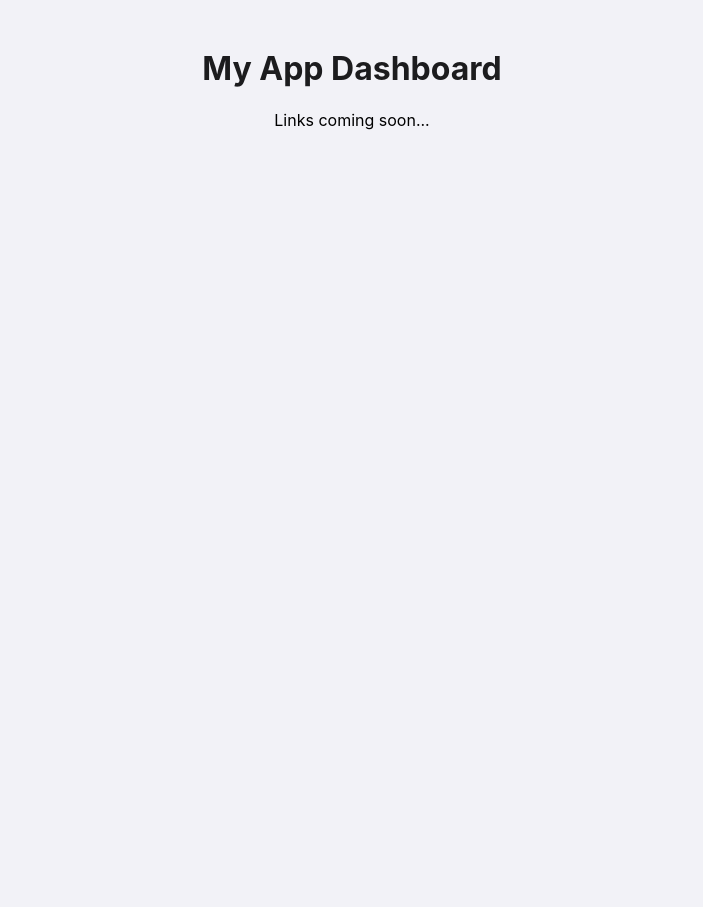
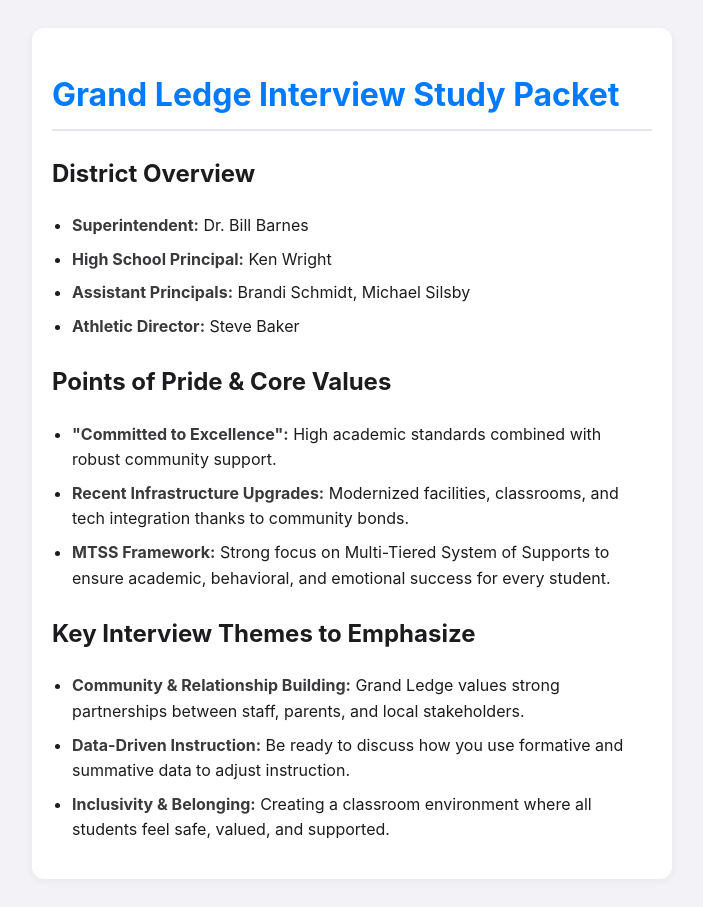
Before and after one commit to torourkeus/torourkeus.github.io, a plain HTML site: page index.html in a window 1280 px wide. Shown: the whole page, without its empty margins (288-991 px from the left). Before the commit the page ends 800 px from the top, so only its background shows below. Drawn offline with Linux system fonts and the light colour scheme.

Commit message:
Update index.html

```diff
--- a/index.html
+++ b/index.html
@@ -3,36 +3,42 @@
 <head>
     <meta charset="UTF-8">
     <meta name="viewport" content="width=device-width, initial-scale=1.0">
-    <title>My Mobile Apps</title>
+    <title>Grand Ledge Study Packet</title>
     <style>
-        body {
-            font-family: -apple-system, sans-serif;
-            background-color: #f2f2f7;
-            padding: 20px;
-            text-align: center;
-        }
-        h1 {
-            color: #1c1c1e;
-        }
-        .app-link {
-            display: block;
-            background: white;
-            padding: 15px;
-            margin: 10px auto;
-            max-width: 300px;
-            border-radius: 10px;
-            text-decoration: none;
-            color: #007aff;
-            font-weight: bold;
-            box-shadow: 0 2px 5px rgba(0,0,0,0.05);
-        }
+        body { font-family: -apple-system, sans-serif; line-height: 1.6; padding: 20px; background: #f2f2f7; color: #1c1c1e; }
+        .container { max-width: 600px; margin: 0 auto; background: white; padding: 20px; border-radius: 12px; box-shadow: 0 2px 8px rgba(0,0,0,0.05); }
+        h1 { color: #007aff; border-bottom: 2px solid #e5e5ea; padding-bottom: 8px; }
+        h2 { color: #1c1c1e; margin-top: 24px; }
+        ul { padding-left: 20px; }
+        li { margin-bottom: 8px; }
+        strong { color: #3a3a3c; }
     </style>
 </head>
 <body>
+    <div class="container">
+        <h1>Grand Ledge Interview Study Packet</h1>
 
-    <h1>My App Dashboard</h1>
+        <h2>District Overview</h2>
+        <ul>
+            <li><strong>Superintendent:</strong> Dr. Bill Barnes</li>
+            <li><strong>High School Principal:</strong> Ken Wright</li>
+            <li><strong>Assistant Principals:</strong> Brandi Schmidt, Michael Silsby</li>
+            <li><strong>Athletic Director:</strong> Steve Baker</li>
+        </ul>
 
-    <p>Links coming soon...</p>
+        <h2>Points of Pride & Core Values</h2>
+        <ul>
+            <li><strong>"Committed to Excellence":</strong> High academic standards combined with robust community support.</li>
+            <li><strong>Recent Infrastructure Upgrades:</strong> Modernized facilities, classrooms, and tech integration thanks to community bonds.</li>
+            <li><strong>MTSS Framework:</strong> Strong focus on Multi-Tiered System of Supports to ensure academic, behavioral, and emotional success for every student.</li>
+        </ul>
 
+        <h2>Key Interview Themes to Emphasize</h2>
+        <ul>
+            <li><strong>Community & Relationship Building:</strong> Grand Ledge values strong partnerships between staff, parents, and local stakeholders.</li>
+            <li><strong>Data-Driven Instruction:</strong> Be ready to discuss how you use formative and summative data to adjust instruction.</li>
+            <li><strong>Inclusivity & Belonging:</strong> Creating a classroom environment where all students feel safe, valued, and supported.</li>
+        </ul>
+    </div>
 </body>
 </html>
```
